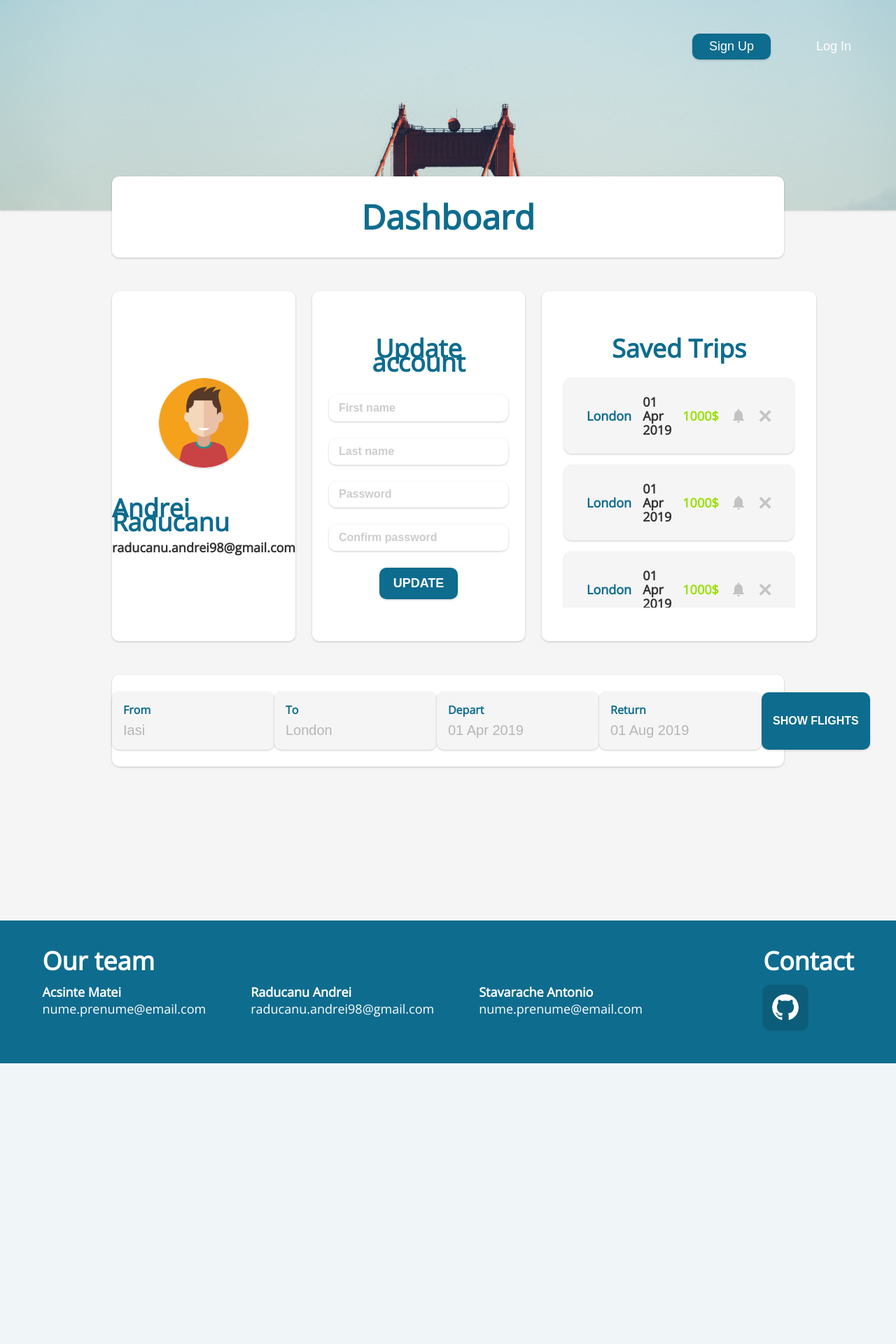
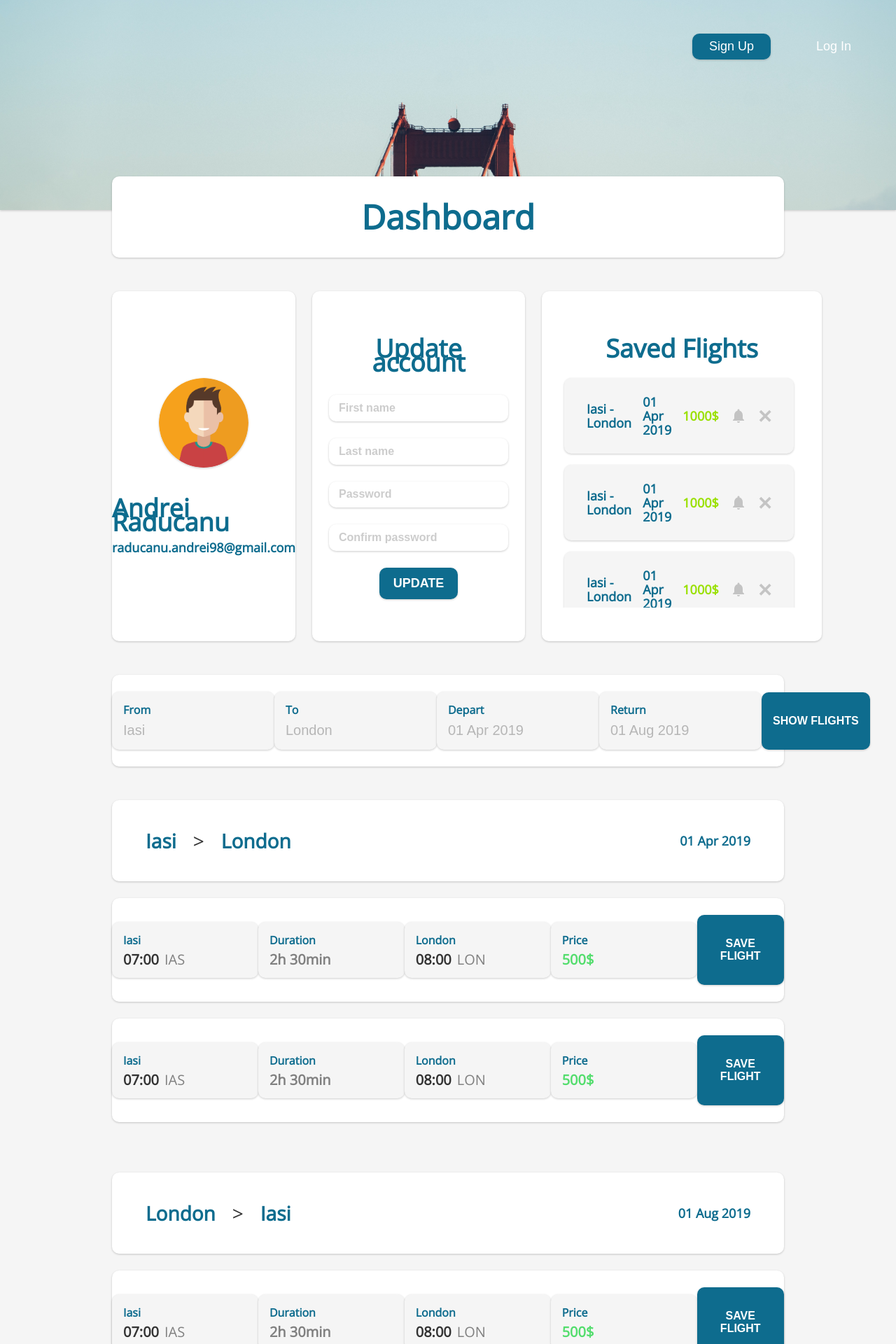
Before and after one commit to StavaracheAntonio/proiect-TW, a PHP site: page /Dashboard.php in a window 1280 px wide. Shown: the top 1920 px of the page at 70% size. Before the commit the page ends 1519 px from the top, so only its background shows below. Run offline with PHP 8.4, Linux system fonts and the light colour scheme.

Commit message:
added flights

```diff
--- a/styles/modules/flightbar.css
+++ b/styles/modules/flightbar.css
@@ -54,3 +54,115 @@
 }
 
 /* END FLIGHT BAR */
+
+/* FLIGHT RESULTS */
+
+.flight-results {
+    width: 100%;
+    display: flex;
+    flex-direction: column;
+    align-content: center;
+}
+
+.flight-results-panel {
+    width: 100%;
+    margin-bottom: 24px;
+    padding: 48px 0;
+    background-color: white;
+    border-radius: 10px;
+    display: flex;
+    justify-content: space-between;
+}
+
+.flight-results-panel h3, h4 {
+    color: #0E6C8E;
+}
+
+.flight-results-panel .route {
+    display: flex;
+    align-items: center;
+    margin-left: 48px;
+}
+
+.flight-results-panel .date {
+    display: flex;
+    align-items: center;
+    margin-right: 48px;
+}
+
+.flight-results-panel .arrow {
+    font-size: 1.75em;
+    margin: 0 24px;
+    color: #333333;
+}
+
+.flight-results-list {
+    width: 100%;
+    margin-bottom: 48px;
+    display: flex;
+    flex-direction: column;
+}
+
+.flight-results-item {
+    display: flex;
+    align-items: center;
+    justify-content: space-evenly;
+    width: 100%;
+    margin-bottom: 24px;
+    padding: 24px 0;
+    background-color: white;
+    border-radius: 10px;
+}
+
+.flight-results-field {
+    width: 200px;
+    background-color: #F5F5F5;
+    display: flex;
+    flex-direction: column;
+    padding: 16px 16px;
+    border-radius: 10px;
+}
+
+.flight-results-field .title {
+    color: #0E6C8E;
+    font-size: 1em;
+    font-weight: bold;
+    margin-bottom: 8px;
+}
+
+.flight-results-field .duration {
+    font-size: 1.25em;
+    font-weight: bold;
+    color: grey;
+}
+
+.flight-results-field .price {
+    font-size: 1.25em;
+    color: #53dd6d;
+    font-weight: bold;
+}
+
+.flight-results-field .date {
+    text-align: left;
+    font-size: 1.25em;
+    color: #333333;
+}
+
+.flight-results-field .date span {
+    margin-left: 8px;
+    color: grey;
+}
+
+.flight-results-button {
+    background-color: #0E6C8E;
+    border-radius: 10px;
+    padding: 32px 16px;
+    color: white;
+    font-weight: bold;
+}
+
+.flight-results-button:hover {
+    background-color: #0C5D7A;
+}
+
+/* END FLIGHT RESULTS */
--- a/styles/modules/searchbar.css
+++ b/styles/modules/searchbar.css
@@ -110,8 +110,8 @@
 .search-filter-item input[type="range"]::-webkit-slider-thumb {
     -webkit-appearance: none;
     appearance: none;
-    width: 25px;
-    height: 25px;
+    width: 24px;
+    height: 24px;
     border-radius: 1000px;
     background-color: #0E6C8E;
     cursor: pointer;
--- a/styles/modules/userpanel.css
+++ b/styles/modules/userpanel.css
@@ -4,7 +4,7 @@
     margin-bottom: 48px;
     width: 100%;
     display: grid;
-    grid-template-columns: repeat(3, 1fr);
+    grid-template-columns: 1.5fr 1.5fr 2fr;
     grid-template-rows: 500px;
     grid-column-gap: 24px;
 }
@@ -14,7 +14,6 @@
 /* USER INFO PANEL */
 
 .user-info-panel {
-    flex: 1 33%;
     background-color: white;
     border-radius: 10px;
     display: flex;
@@ -40,7 +39,6 @@
 /* USER UPDATE PANEL */
 
 .user-update-panel {
-    flex: 2 33%;
     background-color: white;
     border-radius: 10px;
     display: flex;
@@ -153,12 +151,13 @@
 
 .user-trip-item {
     display: flex;
-    justify-content: left;
+    justify-content: space-evenly;
     align-items: center;
     padding: 24px;
     background-color: #F5F5F5;
     border-radius: 10px;
     margin: 8px;
+    margin-right: 16px;
 }
 
 .user-trip-item .location {
--- a/views/bar/FlightBar.php
+++ b/views/bar/FlightBar.php
@@ -17,3 +17,34 @@
     </div>
     <input type="submit" class="shadow" value="SHOW FLIGHTS">
 </form>
+
+<div class="flight-results">
+    <div class="flight-results-panel shadow">
+        <div class="route">
+            <h3>Iasi</h3>
+            <span class="arrow"> &gt;</span>
+            <h3>London</h3>
+        </div>
+        <div class="date">
+            <h4>01 Apr 2019</h4>
+        </div>
+    </div>
+    <div class="flight-results-list">
+        <?php include 'views/bar/FlightResultItem.php' ?>
+        <?php include 'views/bar/FlightResultItem.php' ?>
+    </div>
+    <div class="flight-results-panel shadow">
+        <div class="route">
+            <h3>London</h3>
+            <span class="arrow"> &gt;</span>
+            <h3>Iasi</h3>
+        </div>
+        <div class="date">
+            <h4>01 Aug 2019</h4>
+        </div>
+    </div>
+    <div class="flight-results-list">
+        <?php include 'views/bar/FlightResultItem.php' ?>
+        <?php include 'views/bar/FlightResultItem.php' ?>
+    </div>
+</div>
--- /dev/null
+++ b/views/bar/FlightResultItem.php
@@ -0,0 +1,19 @@
+<div class="flight-results-item shadow">
+    <div class="flight-results-field shadow">
+        <div class="title">Iasi</div>
+        <div class="date"><b>07:00</b><span>IAS</span></div>
+    </div>
+    <div class="flight-results-field shadow">
+        <div class="title">Duration</div>
+        <div class="duration">2h 30min</div>
+    </div>
+    <div class="flight-results-field shadow">
+        <div class="title">London</div>
+        <div class="date"><b>08:00</b><span>LON</span></div>
+    </div>
+    <div class="flight-results-field shadow">
+        <div class="title">Price</div>
+        <div class="price">500$</div>
+    </div>
+    <button class="flight-results-button shadow">SAVE FLIGHT</button>
+</div>
--- a/views/user/UserTripPanel.php
+++ b/views/user/UserTripPanel.php
@@ -1,5 +1,5 @@
 <div class="user-trip-panel shadow">
-    <h2>Saved Trips</h2>
+    <h2>Saved Flights</h2>
     <div class="user-trip-container">
         <?php include 'views/user/UserTripPanelItem.php' ?>
         <?php include 'views/user/UserTripPanelItem.php' ?>
--- a/views/user/UserTripPanelItem.php
+++ b/views/user/UserTripPanelItem.php
@@ -1,5 +1,5 @@
 <div class="user-trip-item shadow">
-    <h4 class="location">London</h4>
+    <h4 class="location">Iasi - London</h4>
     <h4 class="date">01 Apr 2019</h4>
     <h4 class="price">1000$</h4>
     <img class="notification" src="styles/img/icons/notification.svg" alt="notification">
```
